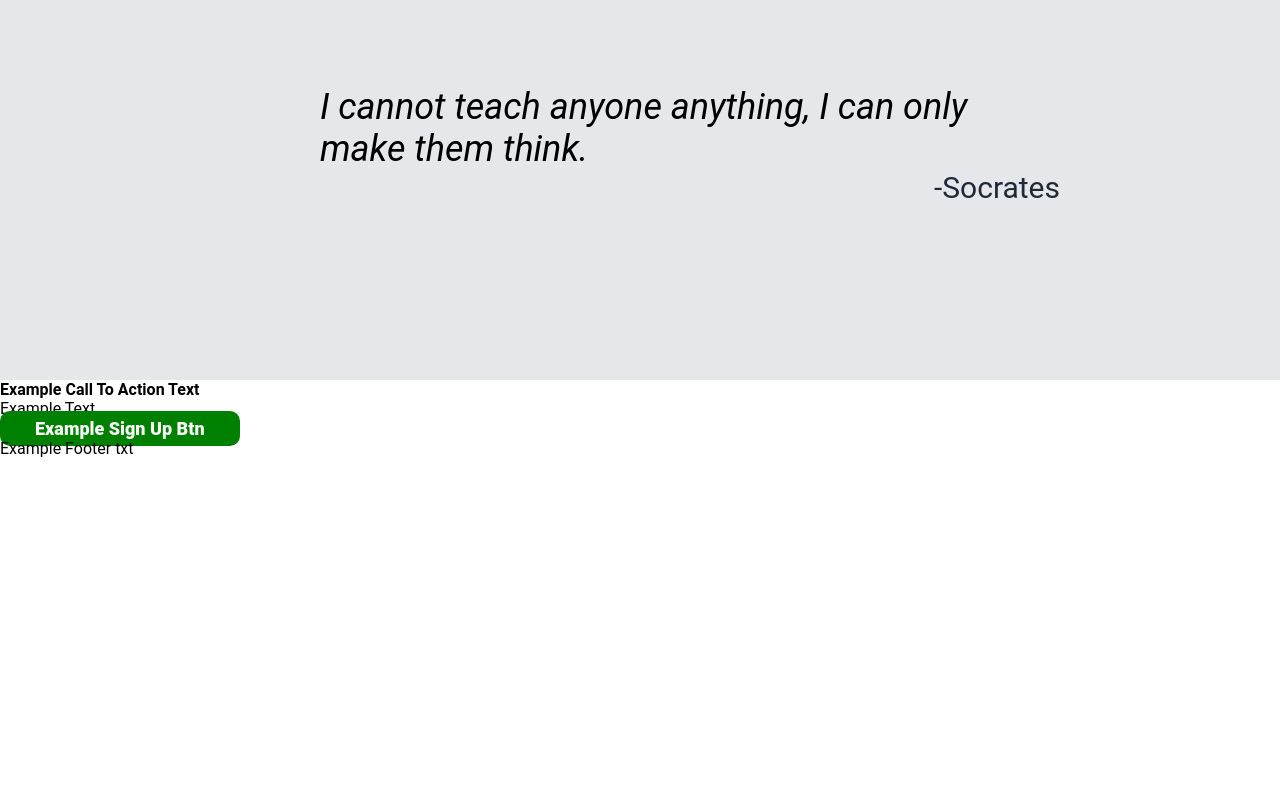
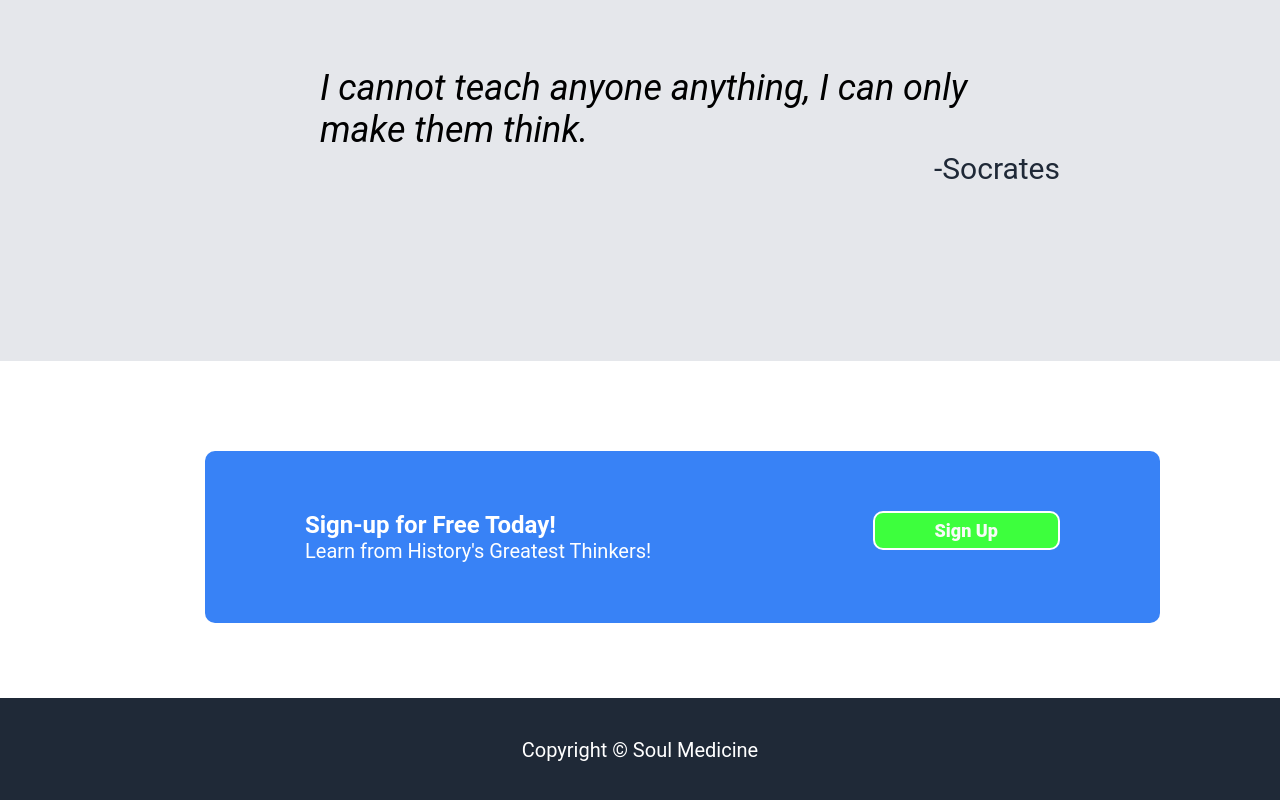
Before and after one commit to PrettyPessimist/odin-landingpage, a plain HTML site: page index.html in a window 1280 px wide. Shown: the part 1172-1972 px from the top of the page. Before the commit the page ends 1630 px from the top, so only its background shows below. Drawn offline with Linux system fonts and the light colour scheme.

Commit message:
finish landing page, finished last two sections.
Finished fourth section "sign up section" and footer including
proper styling. Next up: Code Cleanup.

```diff
--- a/css/styles.css
+++ b/css/styles.css
@@ -122,8 +122,51 @@
     justify-content: flex-end;
 }
 
+.box4 {
+    padding: 90px 120px 75px 205px;
+}
 
+.signup-box {
+    display: flex;
+    padding: 60px 100px;
+    background-color: #3882F6;
+    color: white;
+    border-radius: 10px;
+}
 
+.signup-text {
+    display: flex;
+    flex-flow: column nowrap;
+    justify-content: flex-start;
+    align-items: start;
+    flex:5;
+}
+
+.signup-text strong {
+    font-size: 24px;
+}
+
+.signup-text p{
+    font-size: 20px;
+}
+
+.signup-btn {
+    display: flex;
+    justify-content: center;
+    flex:1;
+    border:2px solid white;
+    background-color:rgb(61, 255, 61);
+}
+
+.footer {
+    background-color:#1F2937;
+    color:white;
+    display:flex;
+    justify-content: center;
+    align-items: center;
+    padding: 40px 250px;
+    font-size: 20px;
+}
 
 ul {
     list-style: none;
--- a/index.html
+++ b/index.html
@@ -28,7 +28,7 @@
                     Ever asked yourself why the sky is blue? Well our philosophy website is for you!
                     On this website, are eassy to follow lessons, quizes and practical applications
                     for some of the most influential philosophical texts out there.
-                    <br> Sign-up for Free Today & Learn from History's Greatest Thinkers! </p>
+                    </p>
                     <btn> Sign Up</btn>
                 </div>
                 <div class="hero-image">
@@ -73,14 +73,16 @@
 
         <div class="box4">
             <div class="signup-box">
-                <strong> Example Call To Action Text</strong>
-                <p> Example Text</p>
-                <btn> Example Sign Up Btn</btn>
+                <div class="signup-text">
+                    <strong> Sign-up for Free Today!</strong>
+                    <p>Learn from History's Greatest Thinkers!</p>
+                </div>
+                <btn class="signup-btn"> Sign Up</btn>
             </div>
         </div>
 
         <div class="footer">
-            <p> Example Footer txt</p>
+            <p> Copyright © Soul Medicine</p>
         </div>
 
     </div>
```
